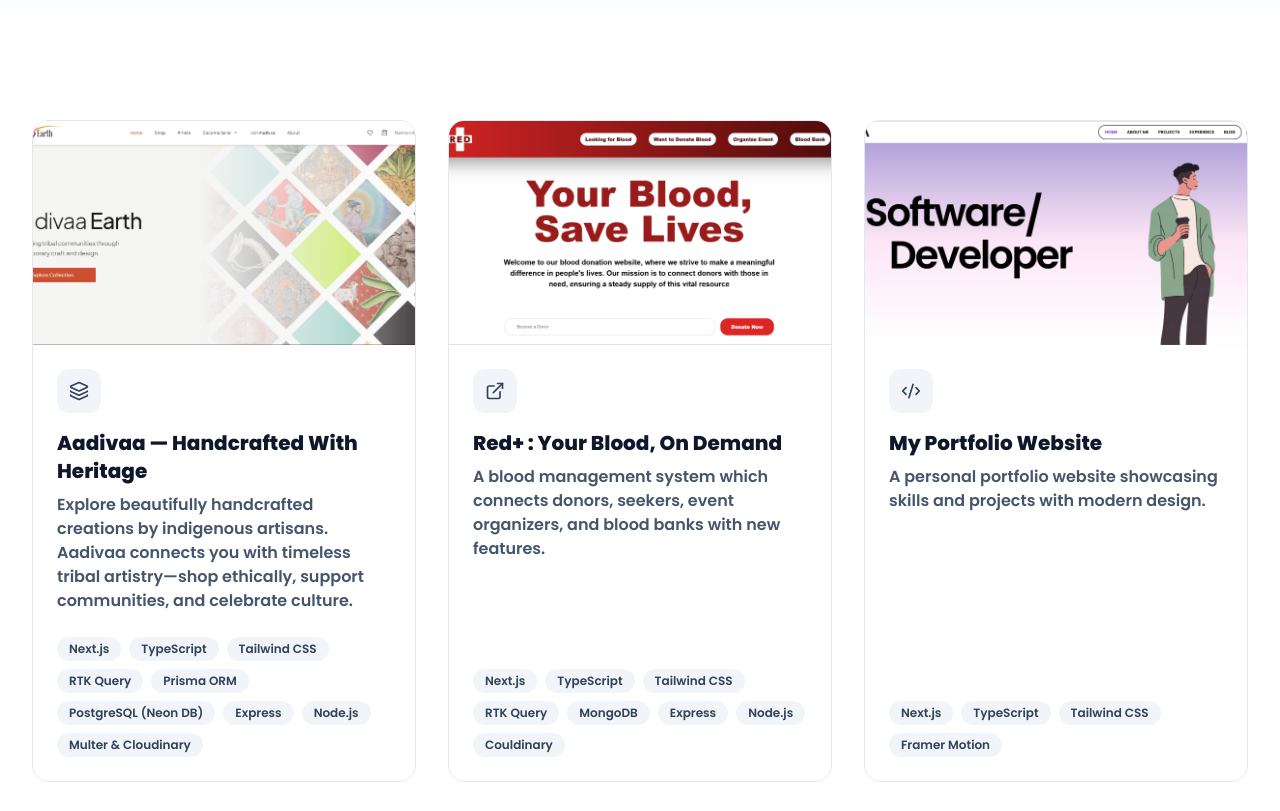
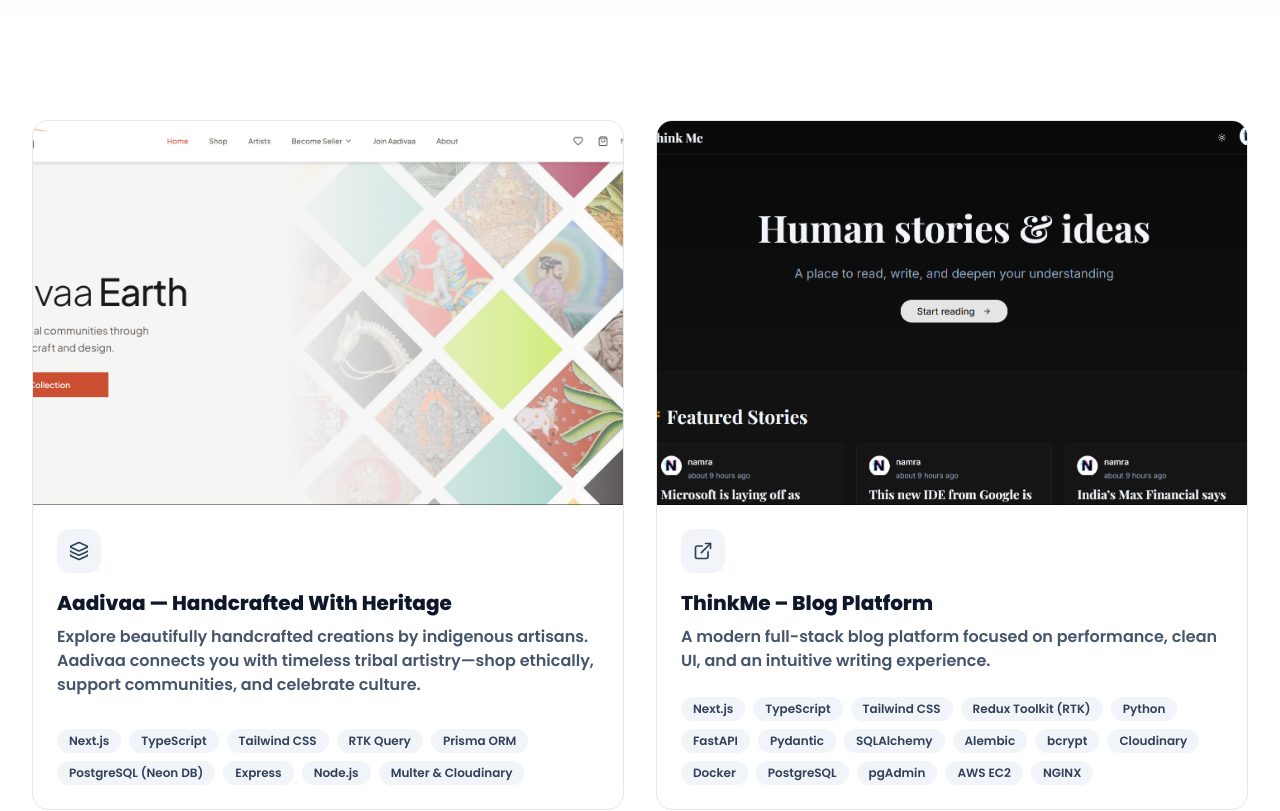
Before and after one commit to namravamja/portfolio-namra, a Next.js app: page /Projects in a window 1280 px wide. Shown: the part 520-1331 px from the top of the page. Built offline with nearby package versions, Linux system fonts and the light colour scheme; a web font is replaced by a local one.

Commit message:
Refactor code structure for improved readability and maintainability

```diff
--- a/src/app/(frontend)/Blog/page.tsx
+++ /dev/null
@@ -1,46 +0,0 @@
-import TypewriterEffect from "@/components/TypewriterEffect";
-import { generatePageMetadata } from "@/utils/metadata";
-import React from "react";
-
-const Blog = () => {
-  return (
-    <div className="relative overflow-hidden py-20 md:py-32">
-      <div className="absolute inset-0 bg-gradient-to-b lg:flex-row w-full from-red-400/60 via-red-200/60 backdrop-blur-md z-0"></div>
-
-      <div className="container relative z-10 mx-auto px-4 md:px-8">
-        <div className="flex flex-col items-center">
-          <h1 className="text-6xl sm:text-7xl md:text-8xl font-bold text-slate-900 mb-8 tracking-tight text-center">
-            <TypewriterEffect
-              words={["Blog"]}
-              className="flex"
-              initialDelay={1000}
-              typingSpeed={150}
-              deletingSpeed={80}
-              pauseTime={1000}
-              cycleOnce={true}
-              cursorClassName="mt-1 sm:mt-2 lg:mt-3"
-            />
-          </h1>
-
-          <div className="mt-12 mb-24 text-center">
-            <div className="inline-block border-2 border-slate-800 rounded-lg px-6 py-4 bg-white/50 backdrop-blur-sm shadow-lg">
-              <h2 className="text-3xl md:text-4xl font-semibold text-slate-900 mb-3">
-                Work in Progress...
-              </h2>
-              <p className="text-xl md:text-2xl text-slate-700">
-                Cooking up some exciting content for you! Stay tuned for
-                updates.
-              </p>
-              <p className="text-lg text-slate-600 mt-4">
-                Check back soon for exciting new content!
-              </p>
-            </div>
-          </div>
-        </div>
-      </div>
-    </div>
-  );
-};
-
-export const metadata = generatePageMetadata("Blog");
-export default Blog;
--- a/src/app/(frontend)/Projects/components/ProjectSection2.tsx
+++ b/src/app/(frontend)/Projects/components/ProjectSection2.tsx
@@ -39,6 +39,32 @@ const ProjectSection2: React.FC = () => {
     },
     {
       id: 3,
+      title: "ThinkMe – Blog Platform",
+      description:
+        "A modern full-stack blog platform focused on performance, clean UI, and an intuitive writing experience.",
+      technologies: [
+        "Next.js",
+        "TypeScript",
+        "Tailwind CSS",
+        "Redux Toolkit (RTK)",
+        "Python",
+        "FastAPI",
+        "Pydantic",
+        "SQLAlchemy",
+        "Alembic",
+        "bcrypt",
+        "Cloudinary",
+        "Docker",
+        "PostgreSQL",
+        "pgAdmin",
+        "AWS EC2",
+        "NGINX",
+      ],
+      imageUrl: "/project4.png",
+      projectUrl: "https://thinkkme.vercel.app/",
+    },
+    {
+      id: 4,
       title: "Red+ : Your Blood, On Demand",
       description:
         "A blood management system which connects donors, seekers, event organizers, and blood banks with new features.",
@@ -98,7 +124,7 @@ const ProjectSection2: React.FC = () => {
 
   return (
     <div className="container mx-auto px-4 md:px-8 py-24">
-      <div className="grid grid-cols-1 md:grid-cols-2 lg:grid-cols-3 gap-8">
+      <div className="grid grid-cols-1 md:grid-cols-2 lg:grid-cols-2 gap-8">
         {projects.map((project) => (
           <ProjectCard
             key={project.id}
@@ -154,32 +180,36 @@ const ProjectCard: React.FC<ProjectCardProps> = ({
         }`}
       >
         {/* Project Image */}
-        <div className="relative h-56 overflow-hidden">
+        <Link
+          href={project.projectUrl}
+          target="_blank"
+          rel="noopener noreferrer"
+        >
+          <div className="relative h-96 overflow-hidden cursor-pointer">
             <Image
               src={project.imageUrl || "/placeholder.svg"}
               alt={project.title}
               fill
               className="object-cover transition-transform duration-700 ease-out group-hover:scale-105"
             />
+
             <div className="absolute inset-0 bg-gradient-to-t from-black/40 to-transparent opacity-0 group-hover:opacity-100 transition-opacity duration-300"></div>
 
-          {/* View project button that appears on hover */}
-          <div className="absolute bottom-4 right-4 opacity-0 group-hover:opacity-100 transition-all duration-300 transform translate-y-2 group-hover:translate-y-0">
-            <Link
-              href={project.projectUrl}
-              target="_blank"
-              rel="noopener noreferrer"
-            >
+            {/* "Check it Live" text that appears on hover at center */}
+            <div className="absolute inset-0 flex items-center justify-center opacity-0 group-hover:opacity-100 transition-all duration-300 transform translate-y-2 group-hover:translate-y-0">
               <motion.div
-                className="flex items-center justify-center w-10 h-10 bg-white rounded-full shadow-lg"
-                whileHover={{ scale: 1.1 }}
+                className="flex items-center gap-2 px-4 py-2 bg-white/90 backdrop-blur-sm rounded-full shadow-lg"
+                whileHover={{ scale: 1.05 }}
                 whileTap={{ scale: 0.95 }}
               >
-                <ArrowUpRight className="w-5 h-5 text-slate-900" />
+                <span className="text-slate-900 font-medium">
+                  Check it Live
+                </span>
+                <ArrowUpRight className="w-4 h-4 text-slate-900" />
               </motion.div>
-            </Link>
             </div>
           </div>
+        </Link>
 
         {/* Project Info */}
         <div className="flex flex-col flex-grow p-6">
--- a/src/components/Navbar/Navbar.tsx
+++ b/src/components/Navbar/Navbar.tsx
@@ -23,6 +23,7 @@ interface NavLinkProps {
   isActive: boolean;
   isMobile?: boolean;
   onClick?: () => void;
+  isExternal?: boolean;
 }
 
 interface CursorProps {
@@ -40,12 +41,12 @@ const NavLink: React.FC<NavLinkProps> = ({
   isActive,
   isMobile = false,
   onClick,
+  isExternal = false,
 }) => {
   const ref = useRef<HTMLLIElement>(null);
   const [isHovered, setIsHovered] = useState(false);
 
-  return (
-    <Link href={href} onClick={onClick} className="block">
+  const linkContent = (
     <motion.li
       ref={ref}
       onMouseEnter={() => {
@@ -90,6 +91,25 @@ const NavLink: React.FC<NavLinkProps> = ({
         />
       )}
     </motion.li>
+  );
+
+  if (isExternal) {
+    return (
+      <a
+        href={href}
+        target="_blank"
+        rel="noopener noreferrer"
+        onClick={onClick}
+        className="block"
+      >
+        {linkContent}
+      </a>
+    );
+  }
+
+  return (
+    <Link href={href} onClick={onClick} className="block">
+      {linkContent}
     </Link>
   );
 };
@@ -127,11 +147,11 @@ const Navbar: React.FC = () => {
   }, []);
 
   const navLinks = [
-    { href: "/", label: "HOME" },
-    { href: "/About", label: "ABOUT ME" },
-    { href: "/Projects", label: "PROJECTS" },
-    { href: "/Experience", label: "EXPERIENCE" },
-    { href: "Blog", label: "BLOG" },
+    { href: "/", label: "HOME", isExternal: false },
+    { href: "/About", label: "ABOUT ME", isExternal: false },
+    { href: "/Projects", label: "PROJECTS", isExternal: false },
+    { href: "/Experience", label: "EXPERIENCE", isExternal: false },
+    { href: "https://thinkkme.vercel.app/", label: "BLOG", isExternal: true },
   ];
 
   if (!mounted) {
@@ -194,6 +214,7 @@ const Navbar: React.FC = () => {
                     href={link.href}
                     setPosition={setPosition}
                     isActive={pathname === link.href}
+                    isExternal={link.isExternal}
                   >
                     {link.label}
                   </NavLink>
@@ -271,6 +292,7 @@ const Navbar: React.FC = () => {
                         isActive={pathname === link.href}
                         isMobile={true}
                         onClick={() => setMobileMenuOpen(false)}
+                        isExternal={link.isExternal}
                       >
                         {link.label}
                       </NavLink>
```
Also changed, not shown: public/project4.png (added). Lines whose indentation alone changed are shown as unchanged.
